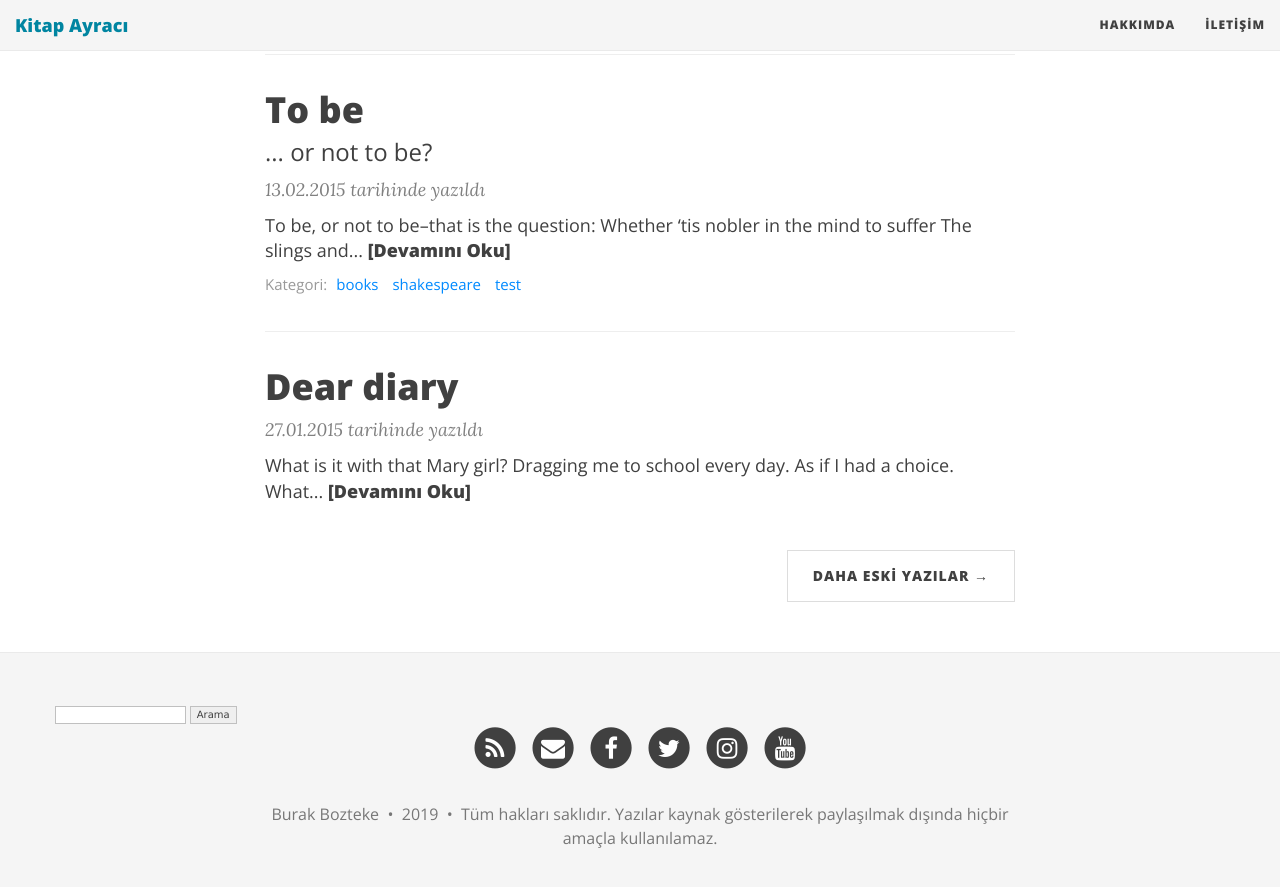
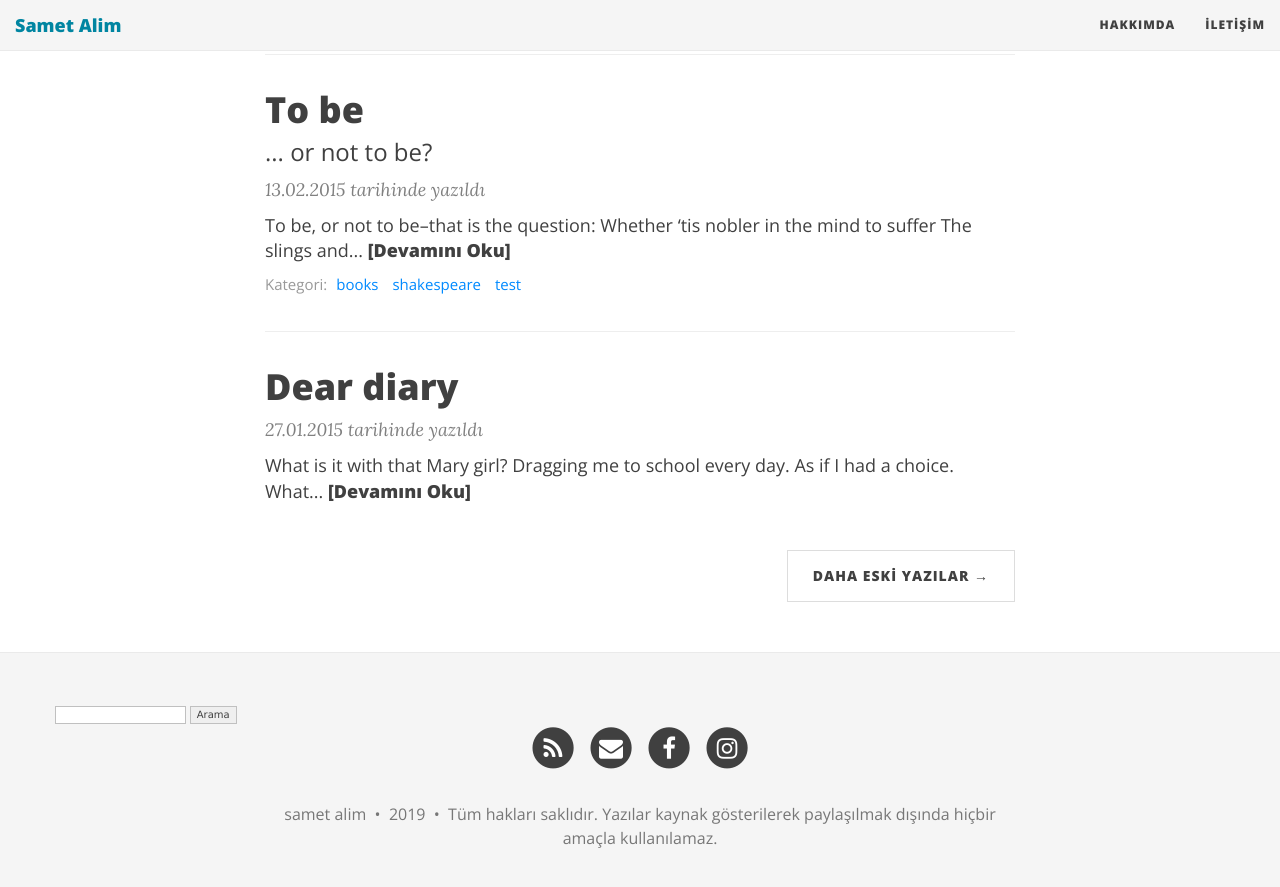
Before and after one commit to adonis12332158/adonis12332158, a Jekyll site: the page built from index.html, in a window 1280 px wide and 900 px high, scrolled down 1045 px. Shown: the top 887 px of the window. Built offline with Jekyll 4.4.1, drawn with Linux system fonts in a browser that asks for light colours; nearby versions of some CDN libraries; the list of posts is cut into pages by our own code.

Commit message:
güncellenmiş

```diff
--- a/_config.yml
+++ b/_config.yml
@@ -4,7 +4,7 @@ locale: tr-TR
 # baseurl is the website's URL without the hostname
 
 # If you are building a simple GitHub user page (https://username.github.io) then use these settings:
-url: "http://burakbozteke.tk"
+url: "http://sametalim.tk"
 baseurl: ""
 
 # If you are building a GitHub project page then use these settings:
@@ -14,10 +14,10 @@ baseurl: ""
 # Of course don't forget to change the username and projectname to YOUR username and project
 
 # Name of website
-title: Kitap Ayracı
+title: Samet Alim
 
 # Short description of your site
-description: Eğer hayatın kitabını okuyorsanız, bir kitap ayracı koyun ve bir yandan da buradaki yazıları okumaya başlayın
+description:
 
 # --- Navigation bar options --- #
 
@@ -59,7 +59,7 @@ footer-link-col: "#404040"
 # Change all these values or delete the ones you don't want.
 # Important: you must keep the "name" parameter, everything else you can remove
 author:
-  name: Burak Bozteke
+  name: samet alim
 
 # Select your active Social Network Links.
 # Uncomment the links you want to show in the footer and add your information to each link.
@@ -67,11 +67,11 @@ author:
 # If you want to add a new link that isn't here, you'll need to also edit the file _data/SocialNetworks.yml
 social-network-links:
   rss: true
-  email: "bozteke01@gmail.com"
-  facebook: burak.bozteke.63
-  twitter: burakbozteke
-  instagram: burak_bozteke
-  youtube: https://www.youtube.com/channel/UCBEqQ9YawJF74VkDdcToOcQ
+  email: "temasmila@gmail.com"
+  facebook: samet.alim.716
+  #twitter: burakbozteke
+  instagram: sametalim058
+  #youtube: https://www.youtube.com/channel/UCBEqQ9YawJF74VkDdcToOcQ
   #twitch: burock_john
 
 # Select which share links to show in posts
@@ -116,7 +116,7 @@ gtm: "GTM-56PN494"
 
 # Staticman support
 staticman:
-  repository : burakbozteke/burakbozteke.github.io # GitHub username/repository eg. "daattali/beautiful-jekyll"
+  repository : adonis12332158/adonis12332158.github.io # GitHub username/repository eg. "daattali/beautiful-jekyll"
   branch     : "master"  # eg. "master" If you're not using `master` branch, then you also need to update the `branch` parameter in `staticman.yml`
   endpoint   : # URL of your own deployment (with trailing slash) (will fallback to a public GitLab instance)
   reCaptcha:
--- a/_includes/footer.html
+++ b/_includes/footer.html
@@ -2,9 +2,9 @@
   <div class="container beautiful-jekyll-footer">
     <div class="row">
 <form name="google" action="http://www.google.com/custom" method="get" target="_blank">
-<input type=hidden name=sitesearch value="denemedefteri.com">
+<input type=hidden name=sitesearch value="sametalim.tk">
 <INPUT type=hidden name=sa VALUE="Google Search">
-<input type=hidden name=domains value="denemedefteri.com">
+<input type=hidden name=domains value="sametalim.tk">
 <input type="text" name="q" size="20" length="64" class="search" value="" style="font-family: Verdana; font-size: 10px; border: 1px solid #C0C0C0" title="arama kriterinizi girin ve girişe basın. Yeni pencerede açılacaktır.">
 <input type="submit" class="Arama" value="Arama" style="font-family: Verdana; font-size: 10px; border: 1px solid #C0C0C0">
 </form>
--- a/staticman.yml
+++ b/staticman.yml
@@ -6,7 +6,7 @@ iletisim:
   format: "yaml"
   moderation: false
   pullRequestBody: "[{fields.isim}]({fields.eposta}), {field.baslik} konulu mesajını yayımladı:\n\n{fields.mesaj}"
-  name: "burakbozteke.tk"
+  name: "sametalim.tk"
   path: "_data/iletisim"
   requiredFields: ["isim","eposta","baslik","mesaj",]
 
```
Also changed, not shown: basarili.md (+1 -1 lines).
